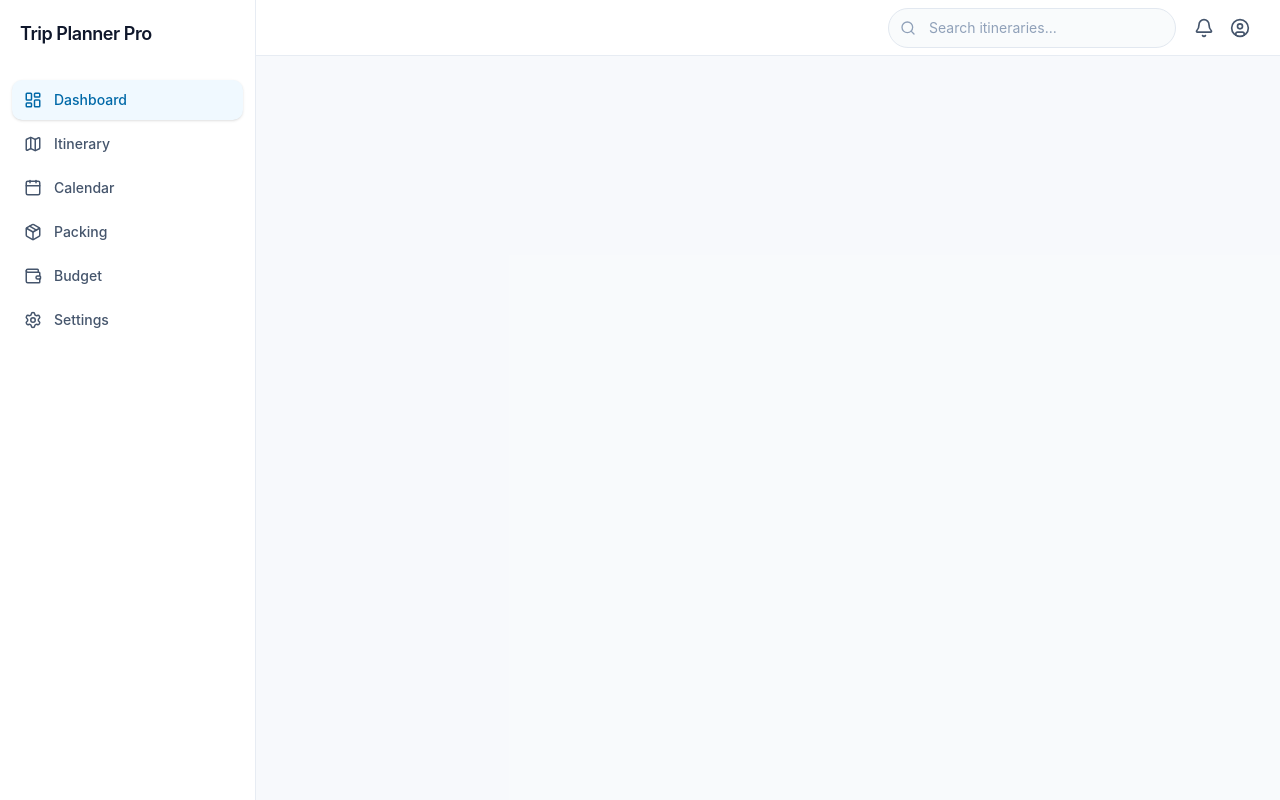
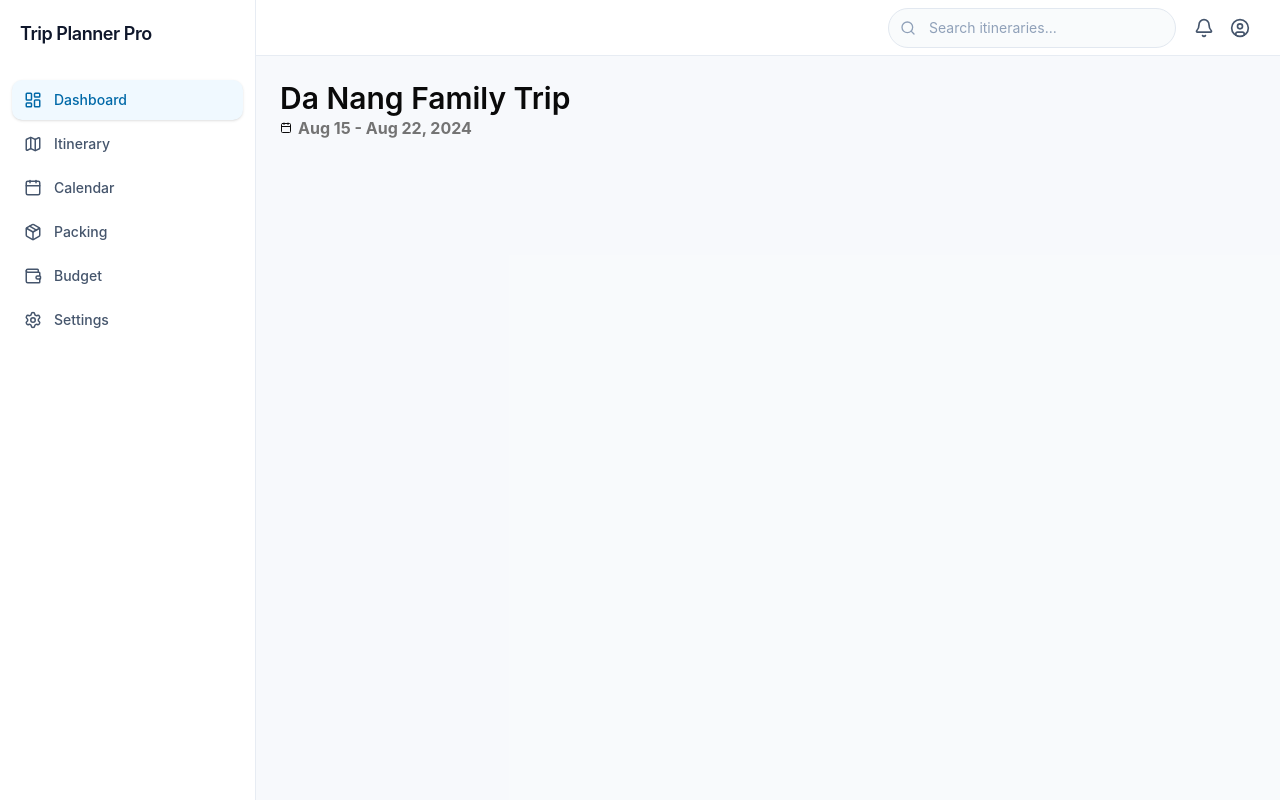
Before and after one commit to ThaoNguyen151/trip-planner-pro, a React (Vite) app: page /dashboard in a window 1280 px wide. Built offline with nearby package versions, Linux system fonts and the light colour scheme.

Commit message:
feat: created header

```diff
--- /dev/null
+++ b/src/components/dashboard/DashboardHeader.tsx
@@ -0,0 +1,11 @@
+import {Calendar} from 'lucide-react';
+
+export function DashboardHeader() {
+    return(<div>
+        <h1 className="text-foreground text-3xl font-semibold">Da Nang Family Trip</h1>
+        <div className='flex flex-row space-x-1.5 items-center'>
+            <Calendar className='w-3 h-3' />
+            <p className='text-muted-foreground font-bold'>Aug 15 - Aug 22, 2024</p>
+        </div>
+    </div>);
+}
--- a/src/pages/dashboard/DashboardPage.tsx
+++ b/src/pages/dashboard/DashboardPage.tsx
@@ -1,4 +1,8 @@
+import { DashboardHeader } from "@/components/dashboard/DashboardHeader";
 /** Dashboard — nội dung sẽ bổ sung sau. */
 export default function DashboardPage() {
-  return null
+  return (
+    <div>
+      <DashboardHeader></DashboardHeader>
+    </div>)
 }
```
